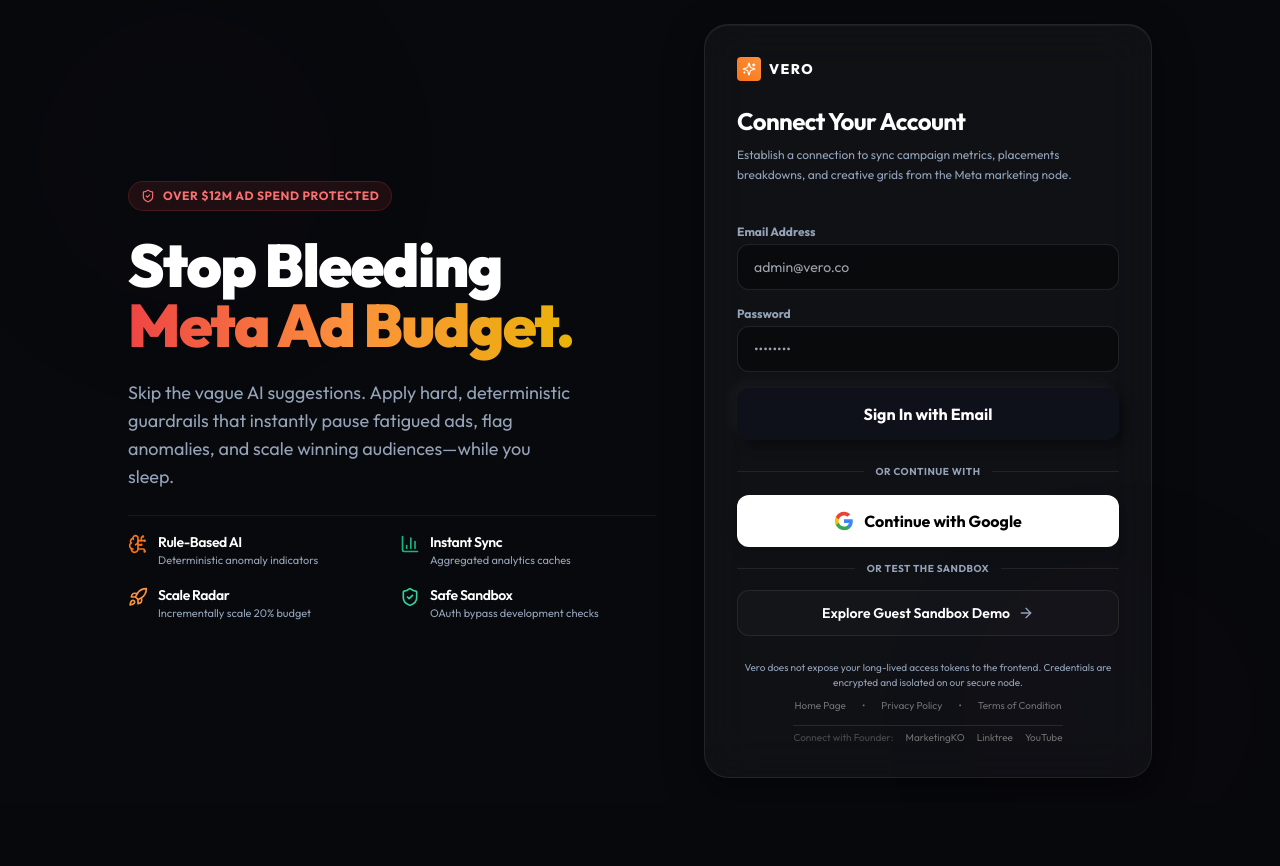
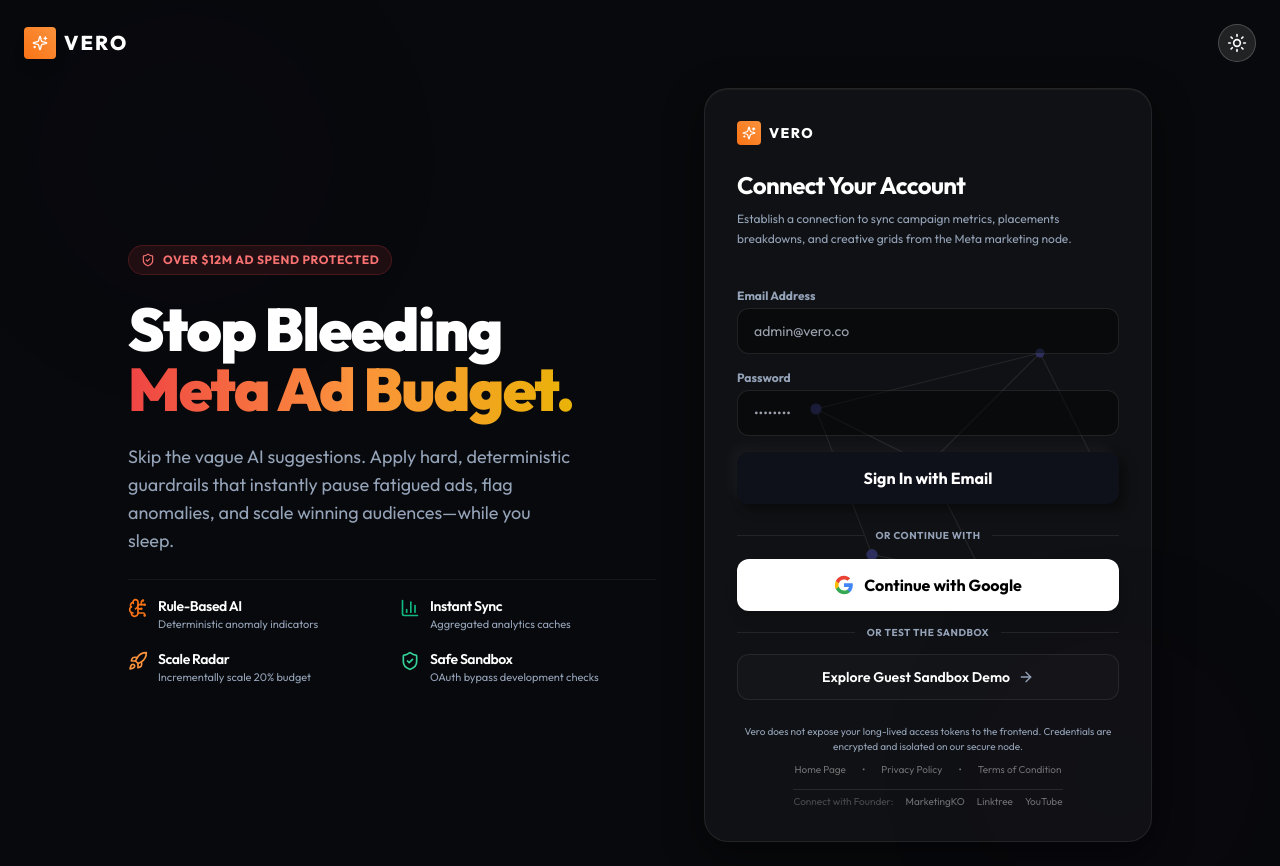
Before and after one commit to KarthikeyaGSI/meta_ad_analyser, a Next.js app: page /login in a window 1280 px wide. Before the commit the page ends 802 px from the top, so only its background shows below. Built offline with nearby package versions, Linux system fonts and the light colour scheme; no server answers.

Commit message:
feat: Add network animation and dark mode toggle to landing page

```diff
--- a/src/app/login/page.tsx
+++ b/src/app/login/page.tsx
@@ -4,7 +4,8 @@
 import { motion } from 'framer-motion';
 import { Sparkles, Facebook, ArrowRight, BrainCircuit, BarChart3, Rocket, ShieldCheck, Mail, Apple } from 'lucide-react';
 import { useRouter } from 'next/navigation';
-import React, { useState } from 'react';
+import { Moon, Sun, Network } from 'lucide-react';
+import React, { useState, useEffect } from 'react';
 import { useStore } from '../../store/useStore';
 import { authApi } from '../../services/api';
 import NeumorphismButton from '../../components/NeumorphismButton';
@@ -12,11 +13,47 @@
 
 const account = new Account(appwriteClient);
 
+const NetworkAnimation = () => {
+  return (
+    <div className="absolute inset-0 pointer-events-none opacity-40 mix-blend-screen overflow-hidden flex items-center justify-center">
+      <svg className="w-full h-full" viewBox="0 0 400 400" xmlns="http://www.w3.org/2000/svg">
+        <g stroke="rgba(255, 255, 255, 0.2)" strokeWidth="1">
+          <line x1="200" y1="200" x2="300" y2="100" />
+          <line x1="200" y1="200" x2="100" y2="150" />
+          <line x1="200" y1="200" x2="250" y2="300" />
+          <line x1="300" y1="100" x2="350" y2="200" />
+          <line x1="100" y1="150" x2="150" y2="280" />
+          <line x1="250" y1="300" x2="150" y2="280" />
+          <line x1="300" y1="100" x2="100" y2="150" />
+        </g>
+        <g fill="rgba(99, 102, 241, 0.8)">
+          <circle cx="200" cy="200" r="6" />
+          <circle cx="300" cy="100" r="4" />
+          <circle cx="100" cy="150" r="5" />
+          <circle cx="250" cy="300" r="4" />
+          <circle cx="350" cy="200" r="3" />
+          <circle cx="150" cy="280" r="5" />
+        </g>
+      </svg>
+    </div>
+  );
+};
+
 export default function LoginPage() {
   const router = useRouter();
   const { setUser } = useStore();
   const [loading, setLoading] = useState(false);
   const [error, setError] = useState('');
+  const [darkMode, setDarkMode] = useState(true);
+
+  // Toggle theme class on body
+  useEffect(() => {
+    if (darkMode) {
+      document.documentElement.classList.add('dark');
+    } else {
+      document.documentElement.classList.remove('dark');
+    }
+  }, [darkMode]);
 
   // Triggers instant Vero JSON-DB Sandbox loading
   const handleGuestLogin = async () => {
@@ -103,12 +140,29 @@
   };
 
   return (
-    <main className="relative min-h-screen bg-background flex flex-col items-center justify-center p-6 overflow-hidden">
+    <main className={`relative min-h-screen ${darkMode ? 'bg-background text-white' : 'bg-slate-50 text-slate-900'} flex flex-col items-center justify-center p-6 overflow-hidden transition-colors duration-500`}>
+      {/* HEADER */}
+      <header className="absolute top-0 left-0 right-0 p-6 flex justify-between items-center z-50 max-w-7xl mx-auto w-full">
+        <div className="flex items-center gap-2">
+          <div className="w-8 h-8 rounded bg-gradient-to-tr from-primary to-orange-400 flex items-center justify-center shadow-lg shadow-primary/30">
+            <Sparkles className="w-4 h-4 text-white" />
+          </div>
+          <span className={`font-extrabold text-xl tracking-widest ${darkMode ? 'text-white' : 'text-slate-900'}`}>VERO</span>
+        </div>
+        <button
+          onClick={() => setDarkMode(!darkMode)}
+          className={`p-2 rounded-full border transition-colors ${darkMode ? 'bg-white/10 border-white/20 text-white hover:bg-white/20' : 'bg-slate-200 border-slate-300 text-slate-800 hover:bg-slate-300'}`}
+          aria-label="Toggle Theme"
+        >
+          {darkMode ? <Sun className="w-5 h-5"/> : <Moon className="w-5 h-5"/>}
+        </button>
+      </header>
+
       {/* Background spotlights */}
       <div className="glow-bg top-[-100px] left-[-100px] opacity-10"></div>
       <div className="glow-bg bottom-[-200px] right-[-100px] opacity-20" style={{ background: 'radial-gradient(circle, rgba(139, 92, 246, 0.15) 0%, rgba(0,0,0,0) 70%)' }}></div>
 
-      <div className="w-full max-w-5xl flex flex-col md:flex-row items-center gap-12 z-10">
+      <div className="w-full max-w-5xl flex flex-col md:flex-row items-center gap-12 z-10 mt-16">
 
         {/* LEFT COLUMN: HERO INFORMATION */}
         <div className="flex-1 text-left space-y-6">
@@ -172,12 +226,14 @@
         </div>
 
         {/* RIGHT COLUMN: LOGIN WINDOW */}
-        <motion.div
-          initial={{ opacity: 0, x: 20 }}
-          animate={{ opacity: 1, x: 0 }}
-          transition={{ duration: 0.5, delay: 0.1 }}
-          className="w-full max-w-md glass-panel p-8 rounded-3xl relative overflow-hidden"
-        >
+        <div className="relative w-full max-w-md">
+          <NetworkAnimation />
+          <motion.div
+            initial={{ opacity: 0, x: 20 }}
+            animate={{ opacity: 1, x: 0 }}
+            transition={{ duration: 0.5, delay: 0.1 }}
+            className="w-full glass-panel p-8 rounded-3xl relative overflow-hidden z-10"
+          >
           {/* Subtle logo inside the card */}
           <div className="flex items-center gap-2 mb-6">
             <div className="w-6 h-6 rounded bg-gradient-to-tr from-primary to-orange-400 flex items-center justify-center">
@@ -297,6 +353,7 @@
             </div>
           </div>
         </motion.div>
+        </div>
 
       </div>
     </main>
```
